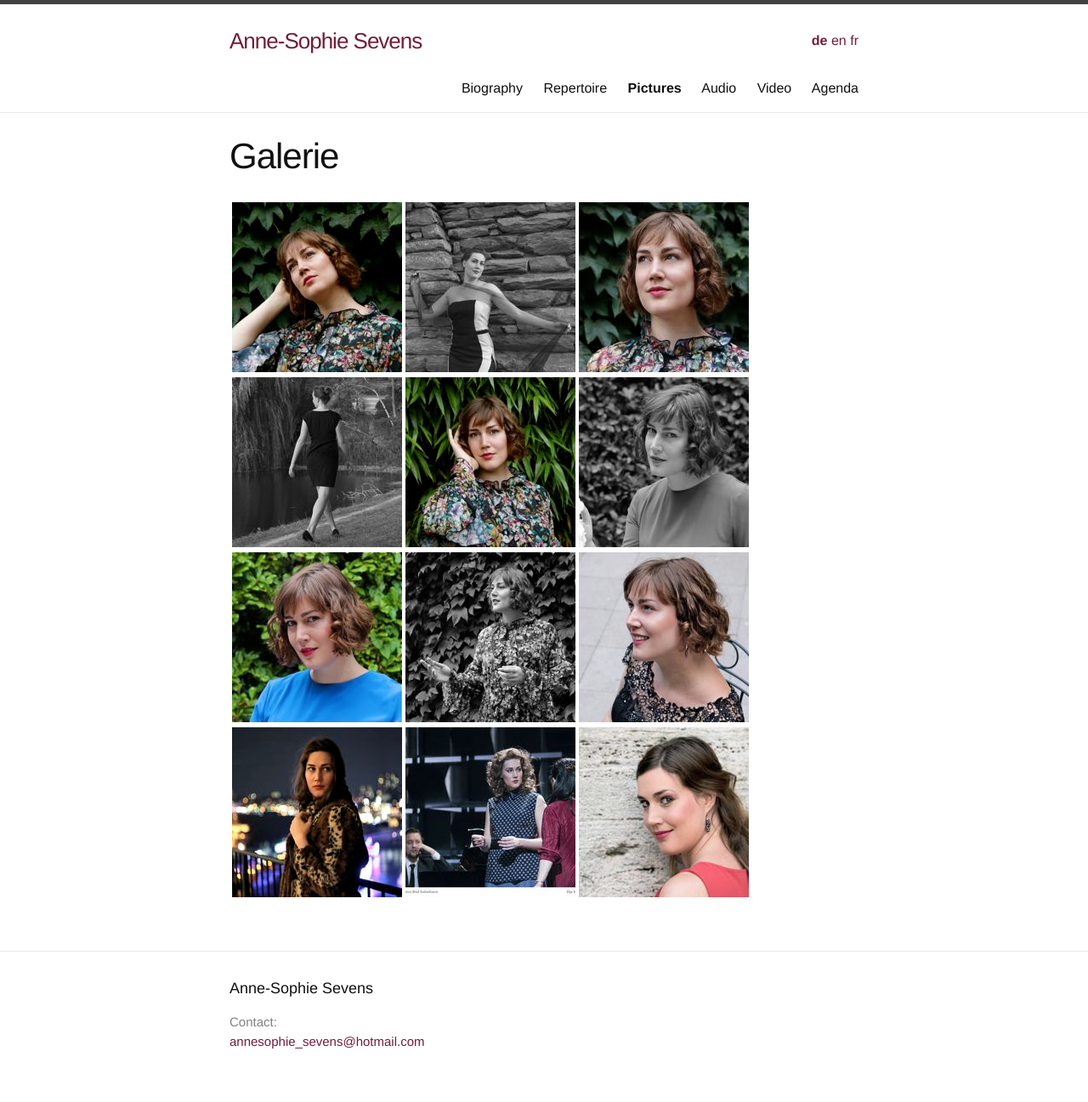
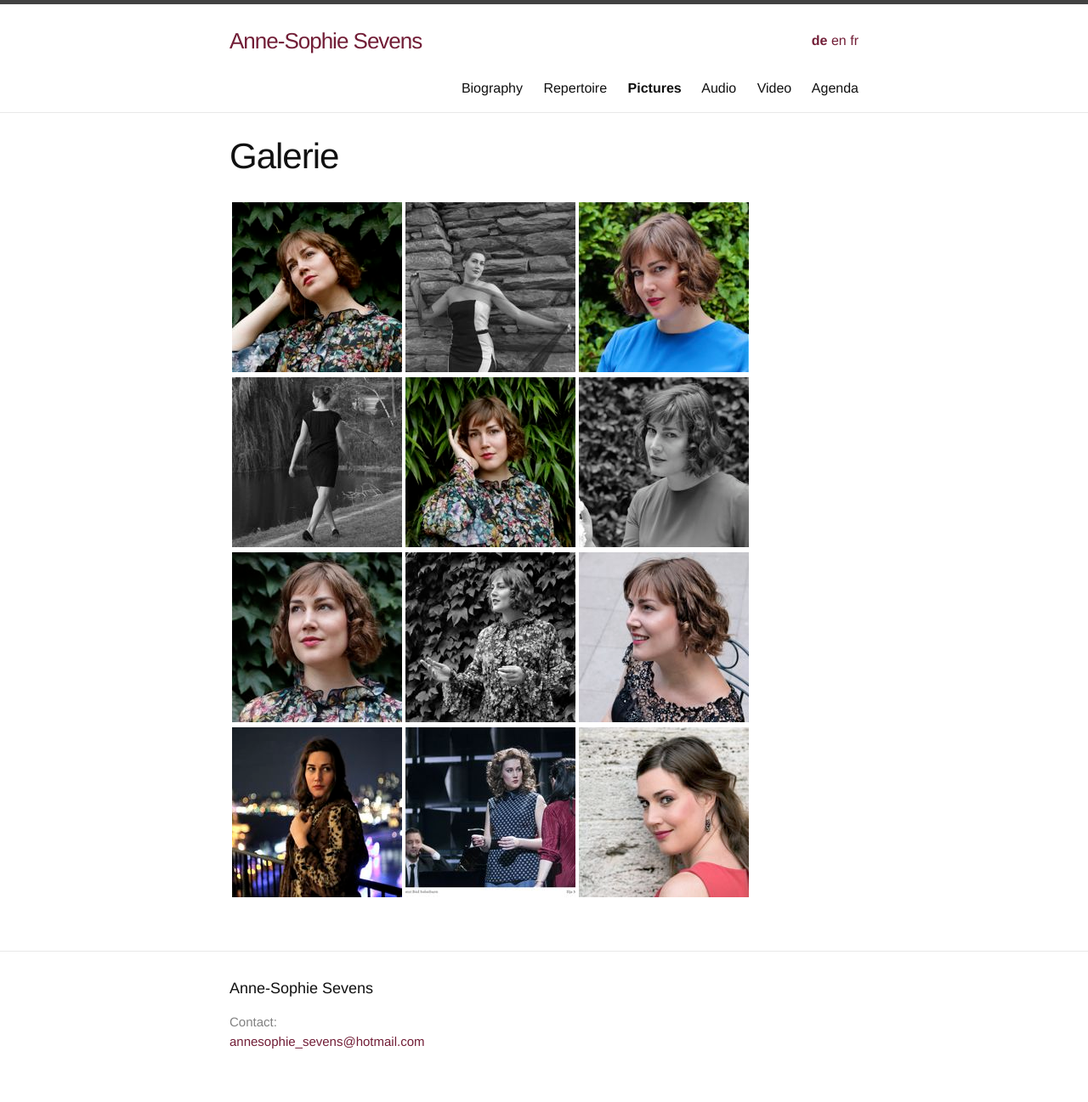
Before and after one commit to annesophie-sevens/annesophie-sevens.github.io, a Jekyll site: the page built from pictures-de.md, in a window 1280 px wide. Shown: the whole page at 85% size. Built offline with Jekyll 4.4.1, drawn with Linux system fonts in a browser that asks for light colours.

Commit message:
Update pictures-de.md

```diff
--- a/pictures-de.md
+++ b/pictures-de.md
@@ -6,10 +6,10 @@
 ref: pictures
 ---
 
-| <a href="/assets/20.JPG"> ![]({{ site.baseurl }}/assets/20_thumbnail.jpg) </a> | <a href="/assets/a5.jpg"> ![]({{ site.baseurl }}/assets/a5-thumbnail.jpg) </a> | <a href="/assets/BLIK 1.JPG">  ![]({{ site.baseurl }}/assets/BLIK.jpg) </a> |
+| <a href="/assets/20.JPG"> ![]({{ site.baseurl }}/assets/20_thumbnail.jpg) </a> | <a href="/assets/a5.jpg"> ![]({{ site.baseurl }}/assets/a5-thumbnail.jpg) </a> | <a href="/assets/25.JPG">  ![]({{ site.baseurl }}/assets/25_thumbnail.jpg) </a> |
 
 | <a href="/assets/LOOP.JPG"> ![]({{ site.baseurl }}/assets/LOOP 1.jpg) </a> | <a href="/assets/HAND 1.JPG"> ![]({{ site.baseurl }}/assets/HAND.jpg) </a> | <a href="/assets/BLOEM 1.JPG">![]({{ site.baseurl }}/assets/bloem.jpg) </a> |
 
-|  <a href="/assets/25.jpg">  ![]({{ site.baseurl }}/assets/25_thumbnail.jpg) </a> | <a href="/assets/21.JPG"> ![]({{ site.baseurl }}/assets/21_thumbnail.jpg) </a>|<a href="/assets/26.jpg"> ![]({{ site.baseurl }}/assets/26_thumbnail.jpg) </a>|
+|  <a href="/assets/BLIK 1.jpg">  ![]({{ site.baseurl }}/assets/BLIK.jpg) </a> | <a href="/assets/21.JPG"> ![]({{ site.baseurl }}/assets/21_thumbnail.jpg) </a>|<a href="/assets/26.jpg"> ![]({{ site.baseurl }}/assets/26_thumbnail.jpg) </a>|
 
 | <a href="/assets/b2.jpg"> ![]({{ site.baseurl }}/assets/b2-thumbnail.jpg) </a> | <a href="/assets/aab.jpg"> ![]({{ site.baseurl }}/assets/aab-thumbnail.jpg) </a> | <a href="/assets/muurfoto.jpg">  ![]({{ site.baseurl }}/assets/muurfoto_thumbnail.jpg) </a> |
```
